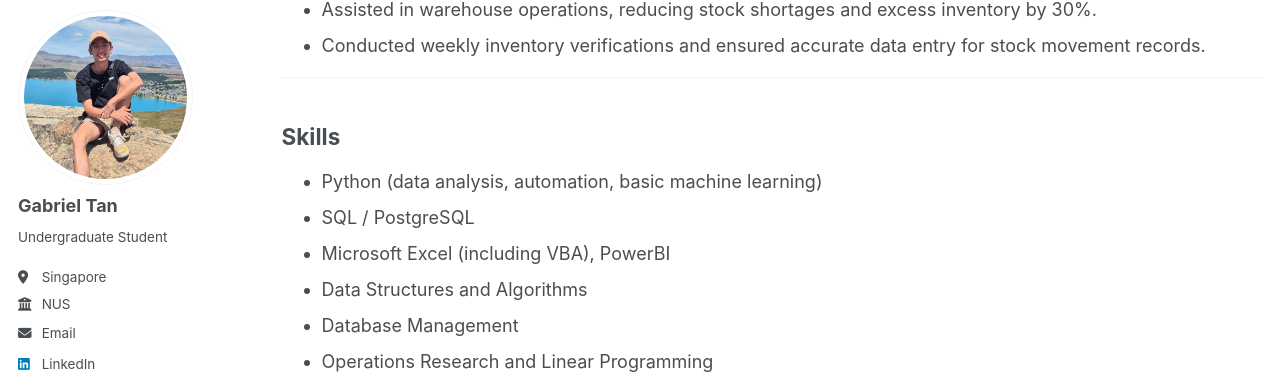
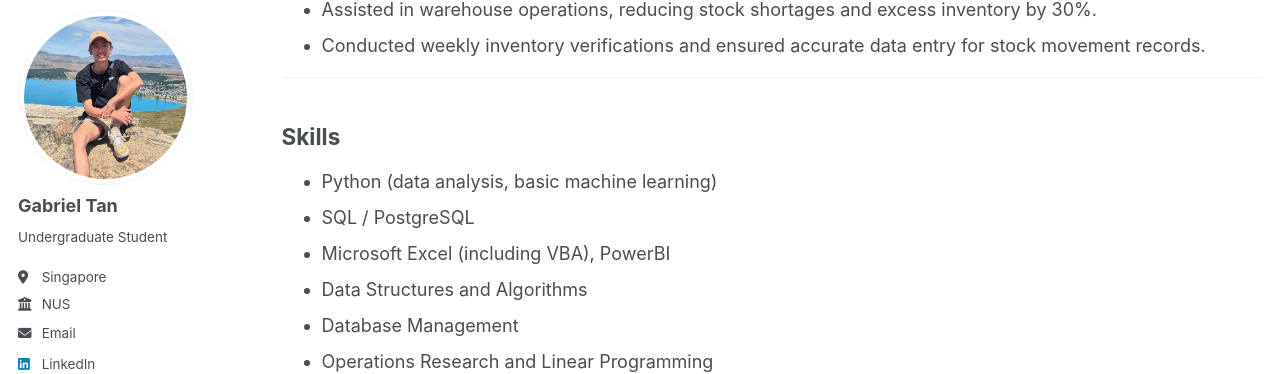
Before and after one commit to Gabetxk/Gabetxk.github.io, a Jekyll site: the page built from _pages/cv.md, in a window 1280 px wide and 900 px high, scrolled down 779 px. Shown: the part 89-463 px from the top of the window. Built offline with Jekyll 4.4.1, drawn with Linux system fonts in a browser that asks for light colours; a script that is not in the unit is left out.

Commit message:
Update cv.md

```diff
--- a/_pages/cv.md
+++ b/_pages/cv.md
@@ -37,7 +37,7 @@ _Pansing Distribution Pte Ltd_ | Jan 2023 – Mar 2023
 
 ## Skills
 
-- Python (data analysis, automation, basic machine learning)
+- Python (data analysis, basic machine learning)
 - SQL / PostgreSQL
 - Microsoft Excel (including VBA), PowerBI
 - Data Structures and Algorithms
```
